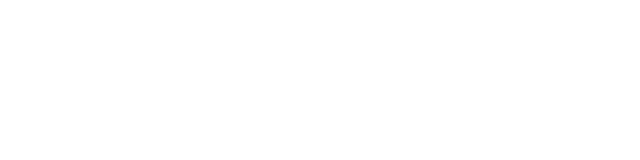
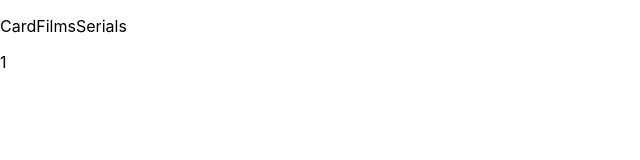
Before and after one commit to PanDamko/tmdbapp, a React (Create React App) app: page /details/1 in a window 1280 px wide. Before the commit this address had no page. Shown: the top 160 px of the page, without its empty margins (0-640 px from the left). Built offline with nearby package versions, Linux system fonts and the light colour scheme.

Commit message:
Add Details

```diff
--- a/src/App.js
+++ b/src/App.js
@@ -1,16 +1,13 @@
-
 import HomePage from './pages/HomePage'
 import MoviePage from './pages/MoviePage'
 import ActorPage from './pages/ActorPage'
 import FaqPage from './pages/FaqPage'
 import RulesPage from './pages/RulesPage'
-
-
-import { BrowserRouter, Route, Routes } from "react-router-dom"
+import { BrowserRouter, Route, Routes, } from "react-router-dom"
+import Details from './components/Details'
 //klucz APi
 //5ca55bf15fc84068dd2fd8e2acf4df01
 
-//HomePage, MoviePage, ActorPage, FaqPage, RulesPage
 function App() {
   return (
     <div>
@@ -21,6 +18,7 @@
           <Route path="/actorpage" element={<ActorPage />} />
           <Route path="/faqpage" element={<FaqPage />} />
           <Route path="/rulespage" element={<RulesPage />} />
+          <Route path="/details/:movieid" element={<Details />} />
         </Routes>
       </BrowserRouter>
     </div>
--- /dev/null
+++ b/src/components/Details.js
@@ -0,0 +1,18 @@
+import React from 'react'
+import {useParams} from "react-router-dom"
+import {Text} from '@chakra-ui/react'
+const Details = () => {
+
+  let  {movieid}  = useParams();
+  console.log(movieid);
+
+  return (
+    <div>
+      <Text>CardFilmsSerials</Text>
+      <Text>{movieid}</Text>
+
+      </div>
+  )
+}
+
+export default Details
--- a/src/components/Responsive.js
+++ b/src/components/Responsive.js
@@ -1,14 +1,21 @@
 import React, {useState} from 'react'
 import Slider from "react-slick";
-import {Box, Image, Text} from '@chakra-ui/react'
+import {Box, Image, Text, } from '@chakra-ui/react'
+import {useNavigate, Link} from "react-router-dom"
 const Responsive = ({item}) => {
+
+  const navigate = useNavigate();
+  const handleNavigate = (x)=>{
+    //console.log(x);
+         navigate(`/details`, {state:{item: x}})
+     }
     const[settings,setSettings]=useState({
         dots: false,
         infinite: true,
         speed: 200,
         slidesToShow: 6,
         slidesToScroll: 5,
-        initialSlide: 3,
+        initialSlide: 0,
         // className: "center",
         // centerMode: true,
         // centerPadding: "60px",
@@ -48,7 +55,7 @@
 
    <Slider {...settings}>
 
-          {item.data.results.map((x)=><Box key={x.id}><Image onDoubleClick={()=>console.log(x.id)}  src={`https://image.tmdb.org/t/p/original/${x.poster_path}`} alt=''/>
+          {item.data.results.map((x)=><Box borderRadius="5px" key={x.id}><Link to={`/details/${x.id}`} ><Image borderRadius="5px" onDoubleClick={()=>handleNavigate(x.id)}  src={`https://image.tmdb.org/t/p/original/${x.poster_path}`} alt=''/></Link>
           {/* <Text>{x.title}</Text>  */}
           </Box>  )}
         </Slider>
--- a/src/pages/HomePage.js
+++ b/src/pages/HomePage.js
@@ -12,6 +12,7 @@
   const topratedfilms = useFetch('https://api.themoviedb.org/3/movie/top_rated')
   const topratedSerials = useFetch('https://api.themoviedb.org/3/tv/top_rated')
   const trending = useFetch('https://api.themoviedb.org/3/trending/all/day')
+
 
   return (
     <div>
```
